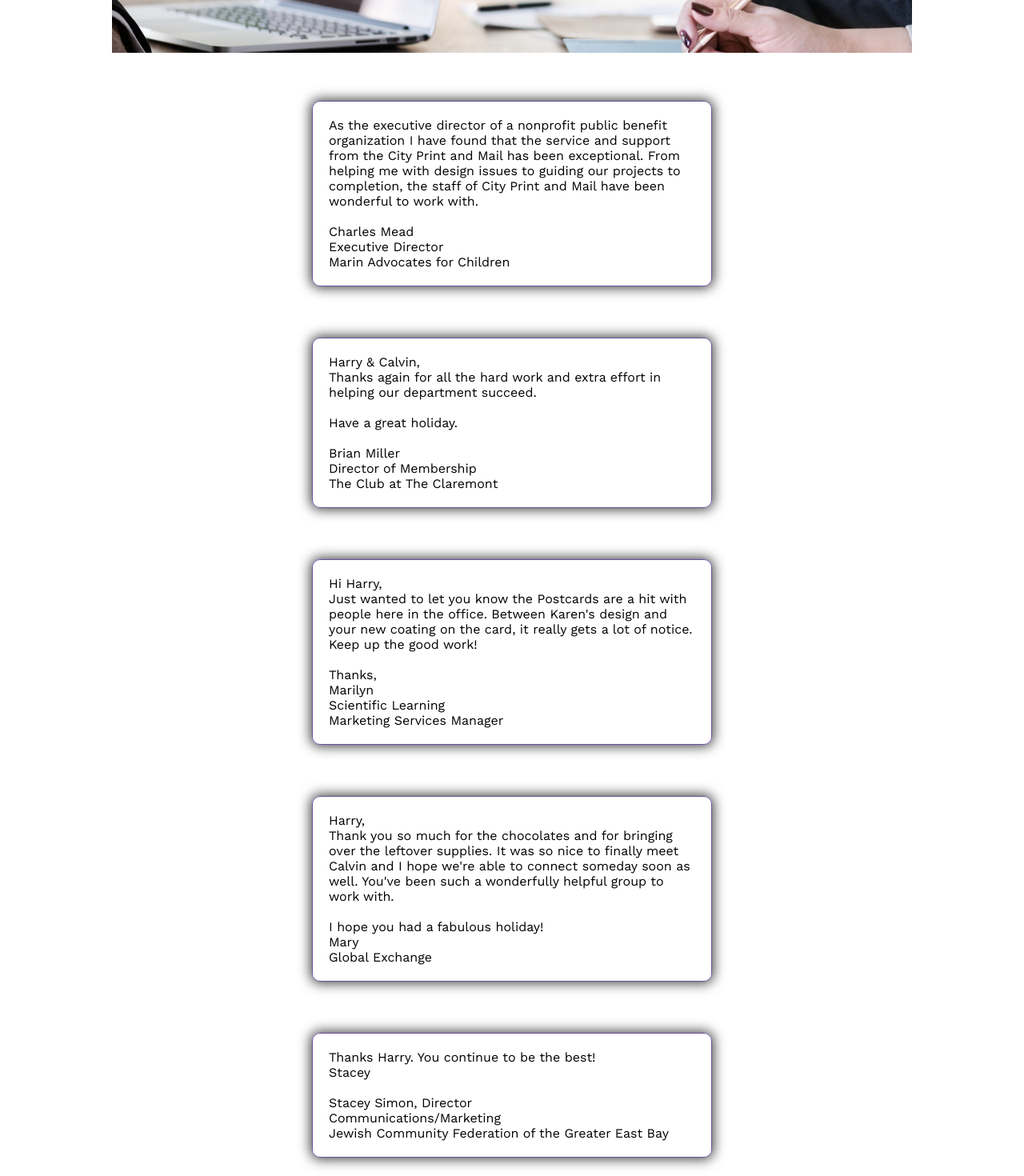
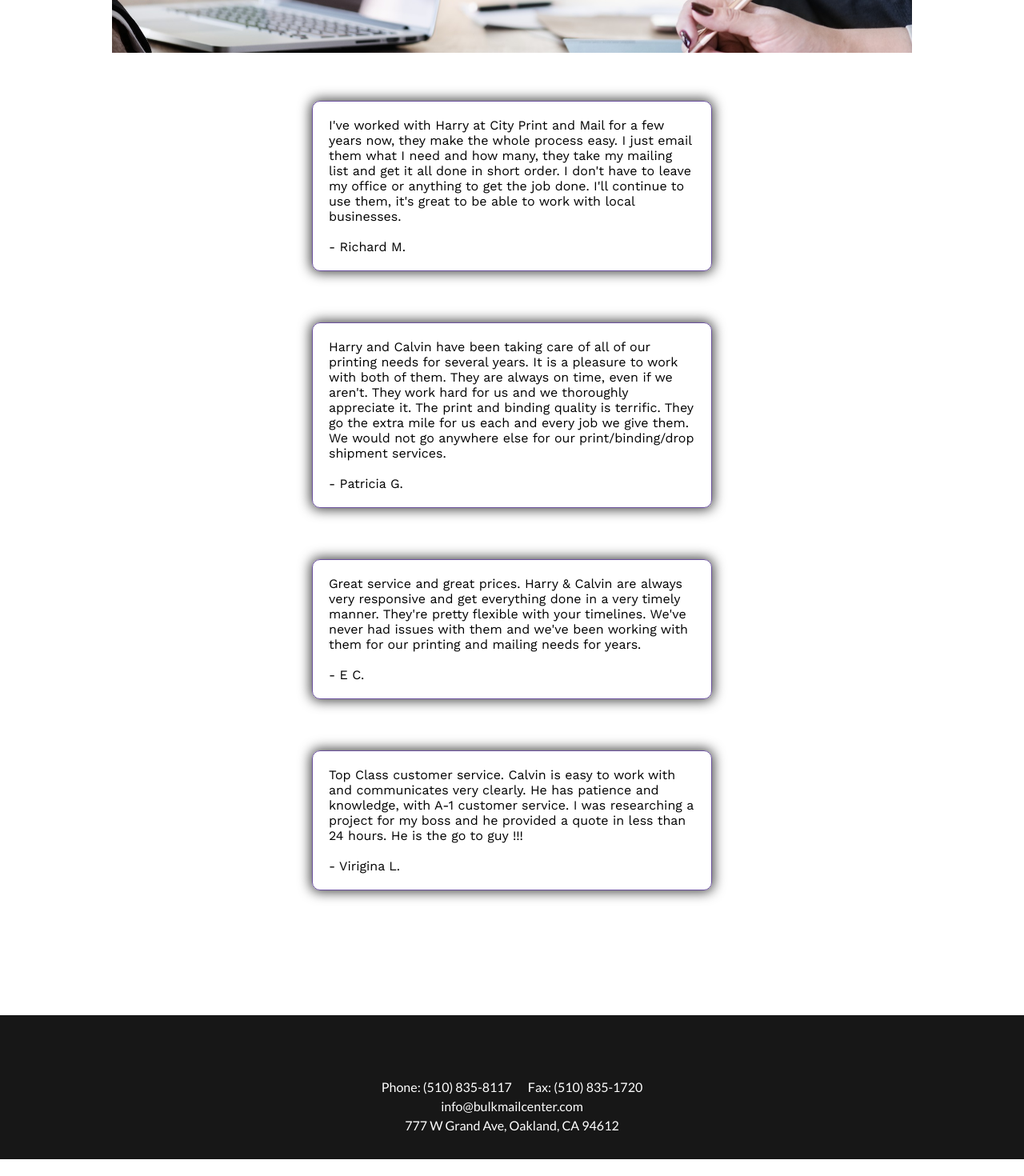
Before and after one commit to akwong2/bulkmailcenter, a React (Create React App) app in the folder client/: page /testimonial in a window 1280 px wide. Shown: the part 440-1910 px from the top of the page at 80% size. After the commit the page ends 1889 px from the top, so only its background shows below. Built offline with nearby package versions, Linux system fonts and the light colour scheme; the HTML template or start-up script is replaced by a standard one.

Commit message:
change testimonials

```diff
--- a/client/src/components/Testimonial/Testimonial.js
+++ b/client/src/components/Testimonial/Testimonial.js
@@ -10,97 +10,43 @@
         <img src={handshake} alt="testinmonialPic" />
         <div className="TestimonialContent">
           <p>
-            As the executive director of a nonprofit public benefit organization I have
-            found that the service and support from the City Print and Mail has been
-            exceptional. From helping me with design issues to guiding our projects to
-            completion, the staff of City Print and Mail have been wonderful to work with.
+            I've worked with Harry at City Print and Mail for a few years now,
+            they make the whole process easy. I just email them what I need and
+            how many, they take my mailing list and get it all done in short order.
+            I don't have to leave my office or anything to get the job done. I'll
+            continue to use them, it's great to be able to work with local businesses.
             <br/>
             <br/>
-            Charles Mead
-            <br/>
-            Executive Director
-            <br/>
-            Marin Advocates for Children
+            - Richard M.
           </p>
-          {/* <hr/> */}
           <p>
-            Harry & Calvin,
-            <br/>
-            Thanks again for all the hard work and extra effort in helping our department
-            succeed.
+            Harry and Calvin have been taking care of all of our printing needs for
+            several years.  It is a pleasure to work with both of them.  They are
+            always on time, even if we aren't.  They work hard for us and we thoroughly
+            appreciate it.  The print and binding quality is terrific.  They go the
+            extra mile for us each and every job we give them.  We would not go
+            anywhere else for our print/binding/drop shipment services.
             <br/>
             <br/>
-            Have a great holiday.
+            - Patricia G.
+          </p>
+          <p>
+            Great service and great prices. Harry & Calvin are always very responsive
+            and get everything done in a very timely manner. They're pretty flexible
+            with your timelines. We've never had issues with them and we've been
+            working with them for our printing and mailing needs for years.
             <br/>
             <br/>
-            Brian Miller
-            <br/>
-            Director of Membership
-            <br/>
-            The Club at The Claremont
+            - E C.
           </p>
-          {/* <hr/> */}
           <p>
-            Hi Harry,
-            <br/>
-            Just wanted to let you know the Postcards are a hit with people here in the
-            office.  Between Karen's design and your new coating on the card, it really
-            gets a lot of notice.  Keep up the good work!
+            Top Class customer service. Calvin is easy to work with and communicates
+            very clearly. He has patience and knowledge, with A-1 customer service.
+            I was researching a project for my boss and he provided a quote in less
+            than 24 hours. He is the go to guy !!!
             <br/>
             <br/>
-            Thanks,
-            <br/>
-            Marilyn
-            <br/>
-            Scientific Learning
-            <br/>
-            Marketing Services Manager
-            <br/>
-          </p>
-          {/* <hr/> */}
-          <p>
-            Harry,
-            <br/>
-            Thank you so much for the chocolates and for bringing over the leftover
-            supplies. It was so nice to finally meet Calvin and I hope we're able to
-            connect someday soon as well.  You've been such a wonderfully helpful
-            group to work with.
-            <br/>
-            <br/>
-            I hope you had a fabulous holiday!
-            <br/>
-            Mary
-            <br/>
-            Global Exchange
-          </p>
-          {/* <hr/> */}
-          <p>
-            Thanks Harry. You continue to be the best!
-            <br/>
-            Stacey
-            <br/>
-            <br/>
-            Stacey Simon, Director
-            <br/>
-            Communications/Marketing
-            <br/>
-            Jewish Community Federation of the Greater East Bay
-          </p>
-          {/* <hr/> */}
-          <p>
-            Calvin,
-            <br/>
-            Your work is wonderful. Yours and Harry's attitude (you are the only two I
-            have had the pleasure of speaking with) is wonderful. Results are
-            wonderful.  I guess that you can say that you are doing WONDERFUL!
-            Actually, I just had a pretty bad experience with one of my clients and
-            another mailing house, so the next time that they need a mailing, we will be
-            moving it over to you.
-            <br/>
-            <br/>
-            Thank you for all your hard work and getting the jobs done on time.
-            <br/>
-            Roxann
+            - Virigina L.
           </p>
         </div>
       </div>
```
